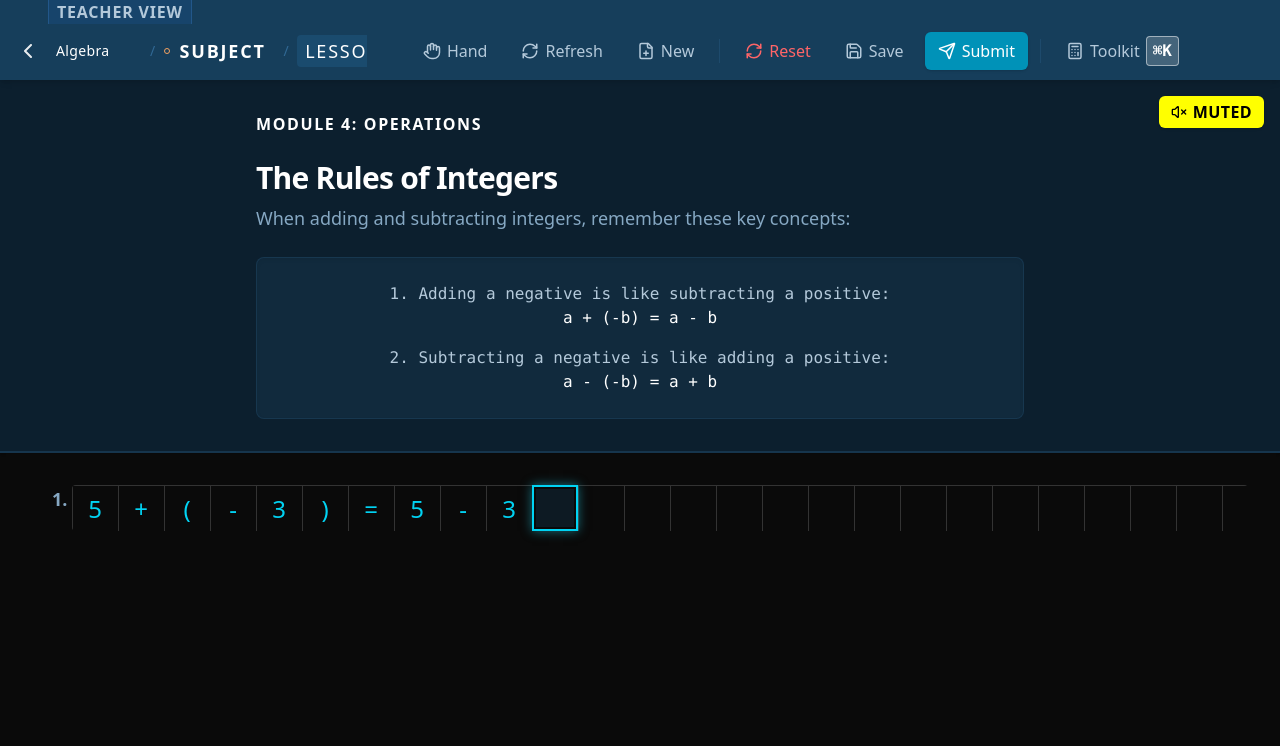
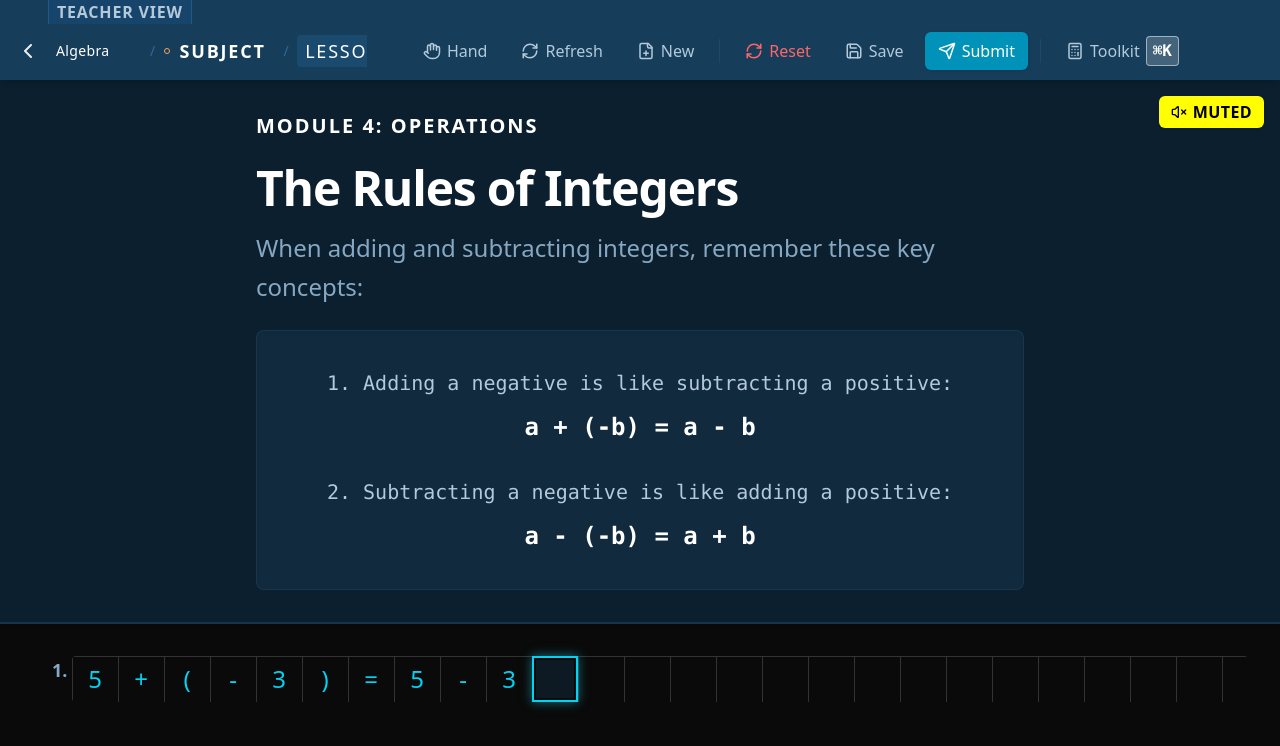
Before and after one commit to TheNjengaKarori/vision-math, a React (Vite) app: page / in a window 1280 px wide. Shown: the top 746 px of the page. Built offline with nearby package versions, Linux system fonts and the light colour scheme.

Commit message:
style: improve typography and responsiveness
Update font sizes and spacing in the Module 4 header section to improve readability and visual hierarchy on larger screens.

```diff
--- a/src/App.tsx
+++ b/src/App.tsx
@@ -3067,27 +3067,27 @@ export default function App() {
           >
             <div className="max-w-3xl mx-auto space-y-6 text-[#b4c9da]">
               <div className="flex items-center gap-3 text-blue-400">
-                <h2 className="text-base font-bold uppercase tracking-widest text-[#ffffff]">
+                <h2 className="text-lg md:text-xl font-bold uppercase tracking-widest text-[#ffffff]">
                   Module 4: Operations
                 </h2>
               </div>
               <div>
-                <h1 className="text-3xl font-bold text-white mb-2 tracking-tight">
+                <h1 className="text-4xl md:text-5xl font-bold text-white mb-4 tracking-tight">
                   The Rules of Integers
                 </h1>
-                <p className="text-[#86a8c3] text-lg leading-relaxed">
+                <p className="text-[#86a8c3] text-xl md:text-2xl leading-relaxed">
                   When adding and subtracting integers, remember these key
                   concepts:
                 </p>
               </div>
-              <div className="bg-[#112a3d] rounded-lg p-6 border border-[#316995]/20 font-mono text-center shadow-inner mt-4">
-                <p className="mb-4">
+              <div className="bg-[#112a3d] rounded-lg p-6 md:p-8 border border-[#316995]/20 font-mono text-center shadow-inner mt-6 text-lg md:text-xl leading-loose">
+                <p className="mb-6">
                   1. Adding a negative is like subtracting a positive:
-                  <br /> <span className="text-white">a + (-b) = a - b</span>
+                  <br /> <span className="text-white text-xl md:text-2xl font-bold mt-2 inline-block">a + (-b) = a - b</span>
                 </p>
                 <p>
                   2. Subtracting a negative is like adding a positive:
-                  <br /> <span className="text-white">a - (-b) = a + b</span>
+                  <br /> <span className="text-white text-xl md:text-2xl font-bold mt-2 inline-block">a - (-b) = a + b</span>
                 </p>
               </div>
             </div>
```
